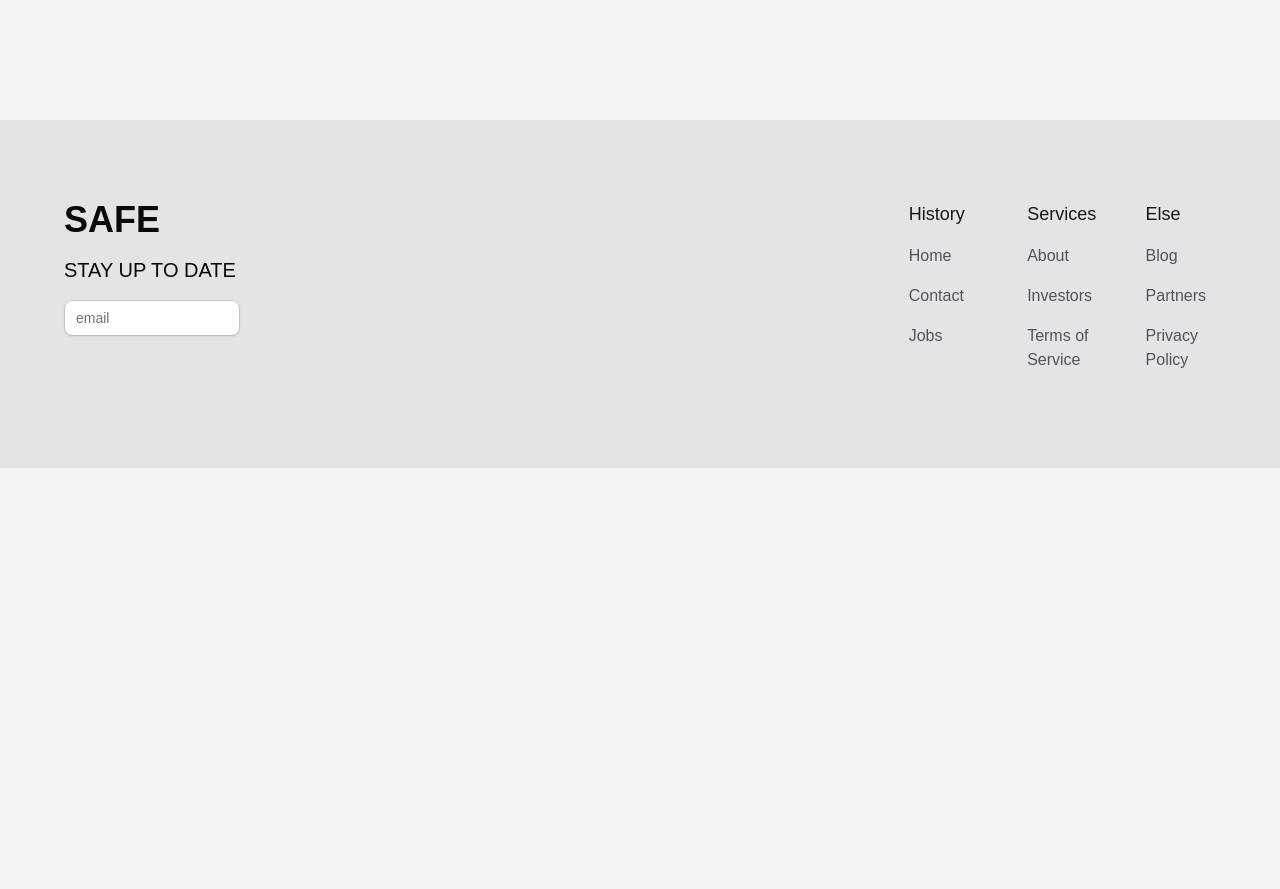
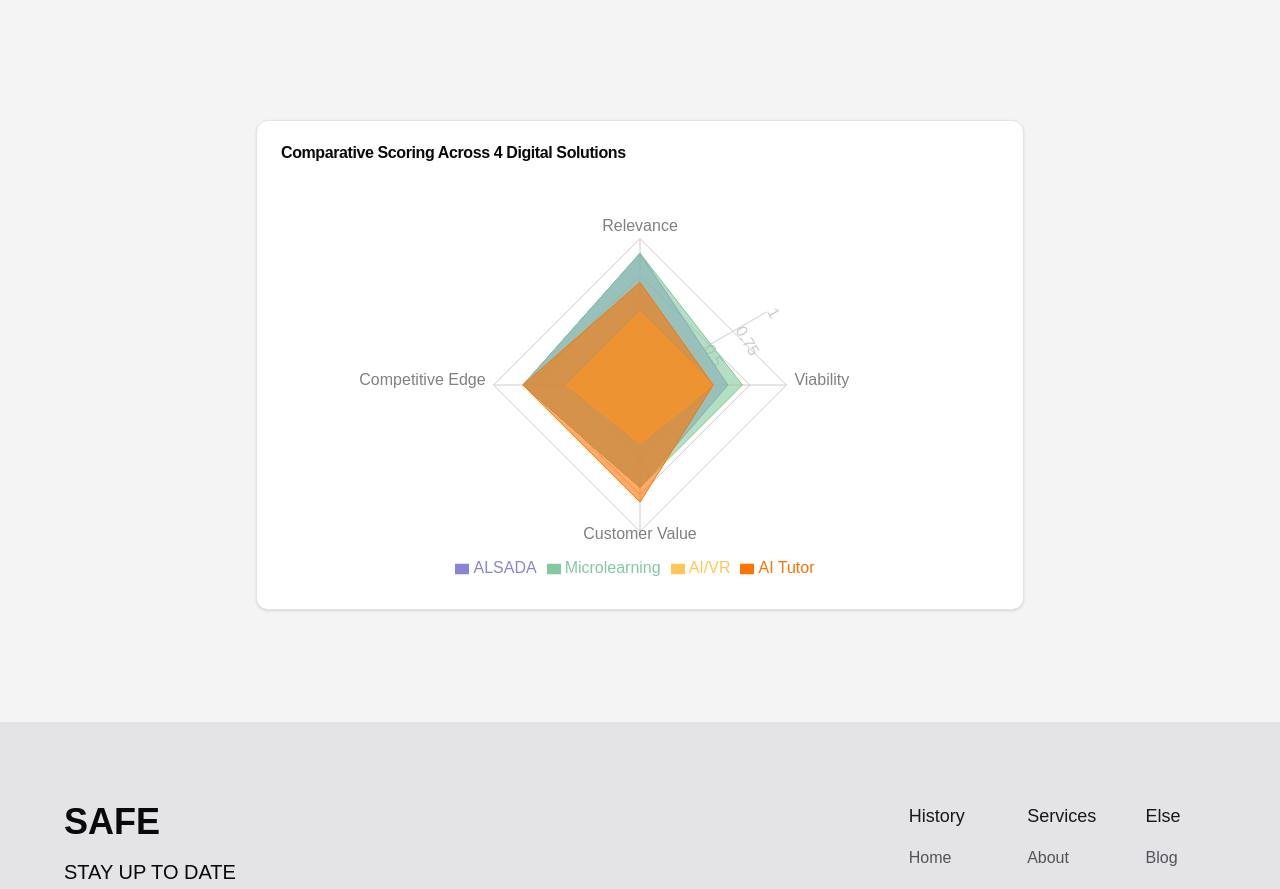
Before and after one commit to wanapichpongsa/safe, a Next.js app: page /casestudies/pearson/phase2 in a window 1280 px wide. Shown: the part 1020-1909 px from the top of the page. Before the commit the page ends 1488 px from the top, so only its background shows below. Built offline with nearby package versions, Linux system fonts and the light colour scheme; a web font is replaced by a local one.

Commit message:
comparative scoring chart

```diff
--- a/package.json
+++ b/package.json
@@ -27,6 +27,7 @@
     "next": "15.0.1",
     "react": "19.0.0-rc-69d4b800-20241021",
     "react-dom": "19.0.0-rc-69d4b800-20241021",
+    "recharts": "^2.13.3",
     "shadcn-ui": "^0.9.3",
     "tailwind-merge": "^2.5.4",
     "tailwindcss-animate": "^1.0.7"
--- a/src/app/casestudies/pearson/phase2/page.tsx
+++ b/src/app/casestudies/pearson/phase2/page.tsx
@@ -2,7 +2,7 @@
 import Navbar from '@/components/navbar';
 import Footer from '@/components/footer';
 import ProductMatrix from '@/components/productmatrix';
-import Link from 'next/link';
+import ComparativeScoreChart from '@/components/comparativescoringchart';
 
 export default function PhaseTwoPage() {
   return (
@@ -10,6 +10,9 @@ export default function PhaseTwoPage() {
       <Navbar />
       <h1 className="text-center text-4xl font-bold mt-40">What's saving Pearson?</h1>
       <ProductMatrix className="max-w-2xl mb-24" />
+      <div className="flex justify-center mb-28">
+        <ComparativeScoreChart/>
+      </div>
       <Footer />
     </main>
   )
--- /dev/null
+++ b/src/components/comparativescoringchart.tsx
@@ -0,0 +1,39 @@
+"use client";
+
+import React from 'react';
+// rechart
+import { RadarChart, PolarGrid, PolarAngleAxis, PolarRadiusAxis, Radar, Legend, ResponsiveContainer } from 'recharts';
+// ShadcnUI
+import { Card, CardContent, CardDescription, CardHeader, CardTitle } from "@/components/ui/card"
+
+// No need for interface -> Typecasting nested arrays since only 4
+const data = [
+  { axes: 'Relevance', A: 0.9, B: 0.9, C: 0.5, D: 0.7, fullMark: 1 },
+  { axes: 'Viability', A: 0.6, B: 0.7, C: 0.5, D: 0.5, fullMark: 1 },
+  { axes: 'Customer Value', A: 0.7, B: 0.7, C: 0.4, D: 0.8, fullMark: 1 },
+  { axes: 'Competitive Edge', A: 0.8, B: 0.8, C: 0.5, D: 0.8, fullMark: 1 },
+];
+
+export default function ComparativeScoreChart() {
+  return (
+    <Card className="w-full max-w-3xl">
+      <CardHeader>
+        <CardTitle>Comparative Scoring Across 4 Digital Solutions</CardTitle>
+      </CardHeader>
+      <CardContent>
+        <ResponsiveContainer width="100%" height={400}>
+          <RadarChart cx="50%" cy="50%" outerRadius="80%" data={data}>
+            <PolarGrid />
+            <PolarAngleAxis dataKey="axes" />
+            <PolarRadiusAxis angle={30} domain={[0, 1]} />
+            <Radar name="ALSADA" dataKey="A" stroke="#8884d8" fill="#8884d8" fillOpacity={0.6} />
+            <Radar name="Microlearning" dataKey="B" stroke="#82ca9d" fill="#82ca9d" fillOpacity={0.6} />
+            <Radar name="AI/VR" dataKey="C" stroke="#ffc658" fill="#ffc658" fillOpacity={0.6} />
+            <Radar name="AI Tutor" dataKey="D" stroke="#ff7300" fill="#ff7300" fillOpacity={0.6} />
+            <Legend />
+          </RadarChart>
+        </ResponsiveContainer>
+      </CardContent>
+    </Card>
+  );
+}
```
Also changed, not shown: 1 other file (tests, documents, lock files or other folders).
